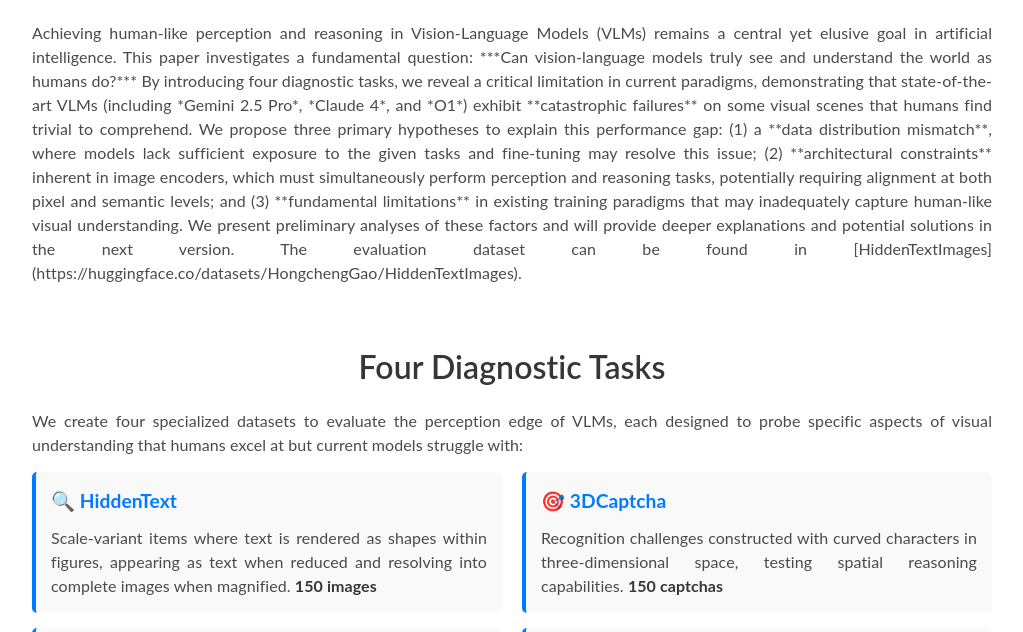
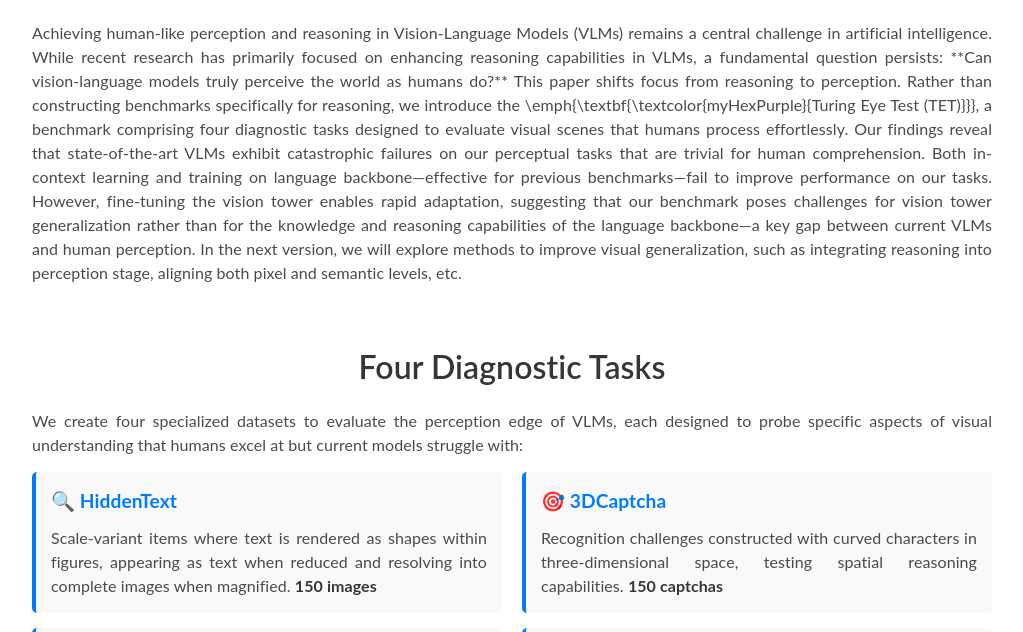
Before and after one commit to TuringEyeTest/turingeyetest.github.io, a plain HTML site: page docs/index.html in a window 1280 px wide. Shown: the part 1457-2089 px from the top of the page, without its empty margins (128-1151 px from the left). Drawn offline with nearby package versions, Linux system fonts and the light colour scheme; a script that the page names is missing; some icons are missing; a web font is replaced by a local one.

Commit message:
Update index.html

```diff
--- a/docs/index.html
+++ b/docs/index.html
@@ -384,7 +384,8 @@
           <div class="column has-text-centered">
             <h1 class="title is-1 publication-title">
               <img src="imgs/abs.png" class="floating-icon" style="height: 1.5em; vertical-align: middle; margin-right: 10px;">
-              Turing Eye Test: To See the World like humans
+              Pixels, Patterns, but no Poetry:
+              To See the World like humans
             </h1>
             <p class="subtitle is-4" style="margin-top: 10px; color: #666; font-style: italic;">
               A Preliminary Investigation
@@ -496,9 +497,9 @@
           <h2 class="title is-3">Abstract</h2>
           <div class="content has-text-justified">
             <md-block>
-              Achieving human-like perception and reasoning in Vision-Language Models (VLMs) remains a central yet elusive goal in artificial intelligence. This paper investigates a fundamental question: ***Can vision-language models truly see and understand the world as humans do?*** By introducing four diagnostic tasks, we reveal a critical limitation in current paradigms, demonstrating that state-of-the-art VLMs (including *Gemini 2.5 Pro*, *Claude 4*, and *O1*) exhibit **catastrophic failures** on some visual scenes that humans find trivial to comprehend.
-              We propose three primary hypotheses to explain this performance gap: (1) a **data distribution mismatch**, where models lack sufficient exposure to the given tasks and fine-tuning may resolve this issue; (2) **architectural constraints** inherent in image encoders, which must simultaneously perform perception and reasoning tasks, potentially requiring alignment at both pixel and semantic levels; and (3) **fundamental limitations** in existing training paradigms that may inadequately capture human-like visual understanding.
-              We present preliminary analyses of these factors and will provide deeper explanations and potential solutions in the next version. The evaluation dataset can be found in [HiddenTextImages](https://huggingface.co/datasets/HongchengGao/HiddenTextImages).
+              Achieving human-like perception and reasoning in Vision-Language Models (VLMs) remains a central challenge in artificial intelligence. While recent research has primarily focused on enhancing reasoning capabilities in VLMs, a fundamental question persists: **Can vision-language models truly perceive the world as humans do?**
+              This paper shifts focus from reasoning to perception. Rather than constructing benchmarks specifically for reasoning, we introduce the \emph{\textbf{\textcolor{myHexPurple}{Turing Eye Test (TET)}}}, a benchmark comprising four diagnostic tasks designed to evaluate visual scenes that humans process effortlessly. Our findings reveal that state-of-the-art VLMs exhibit catastrophic failures on our perceptual tasks that are trivial for human comprehension.
+              Both in-context learning and training on language backbone—effective for previous benchmarks—fail to improve performance on our tasks. However, fine-tuning the vision tower enables rapid adaptation, suggesting that our benchmark poses challenges for vision tower generalization rather than for the knowledge and reasoning capabilities of the language backbone—a key gap between current VLMs and human perception.  In the next version, we will explore methods to improve visual generalization, such as integrating reasoning into perception stage, aligning both pixel and semantic levels, etc.
             </md-block>
           </div>
         </div>
```
